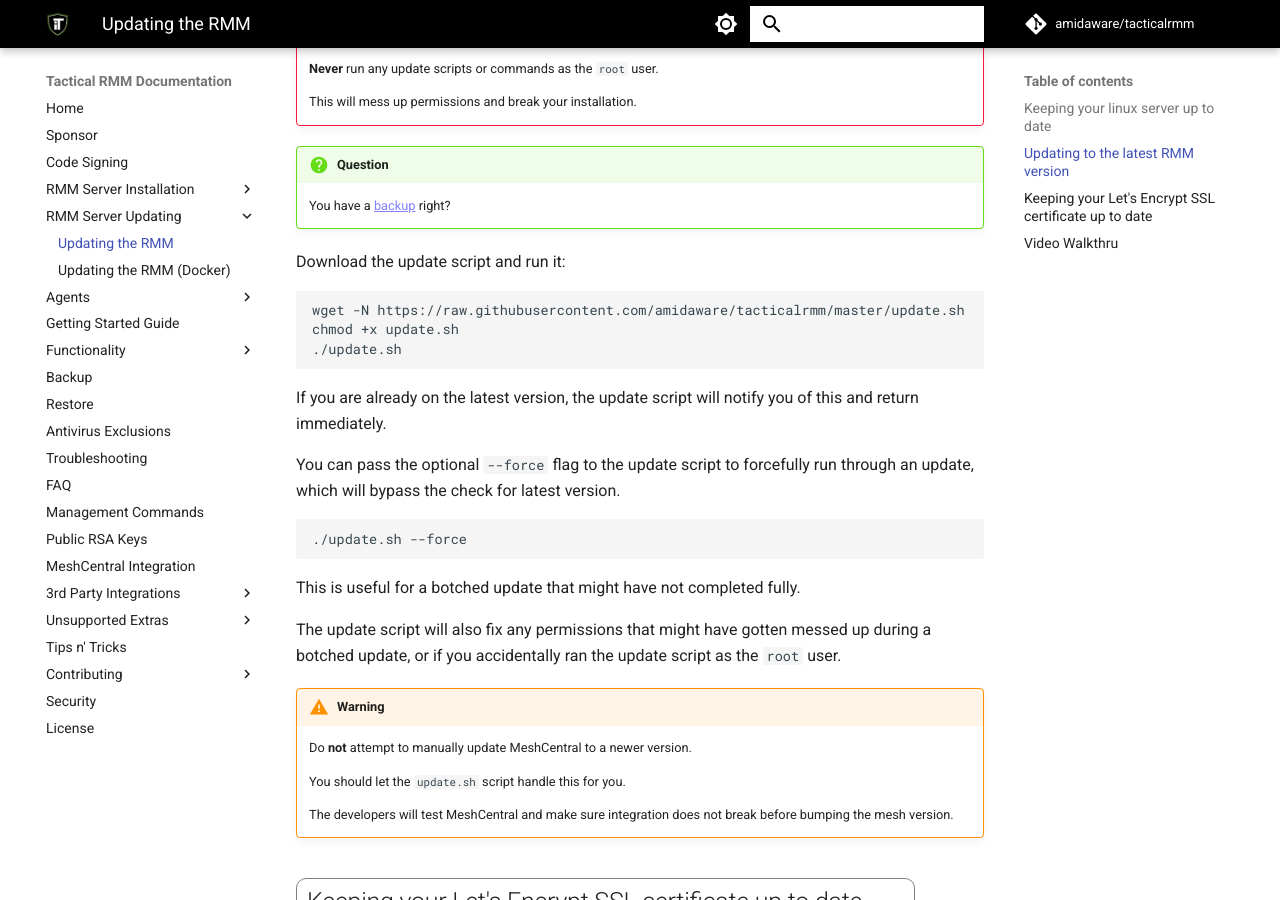
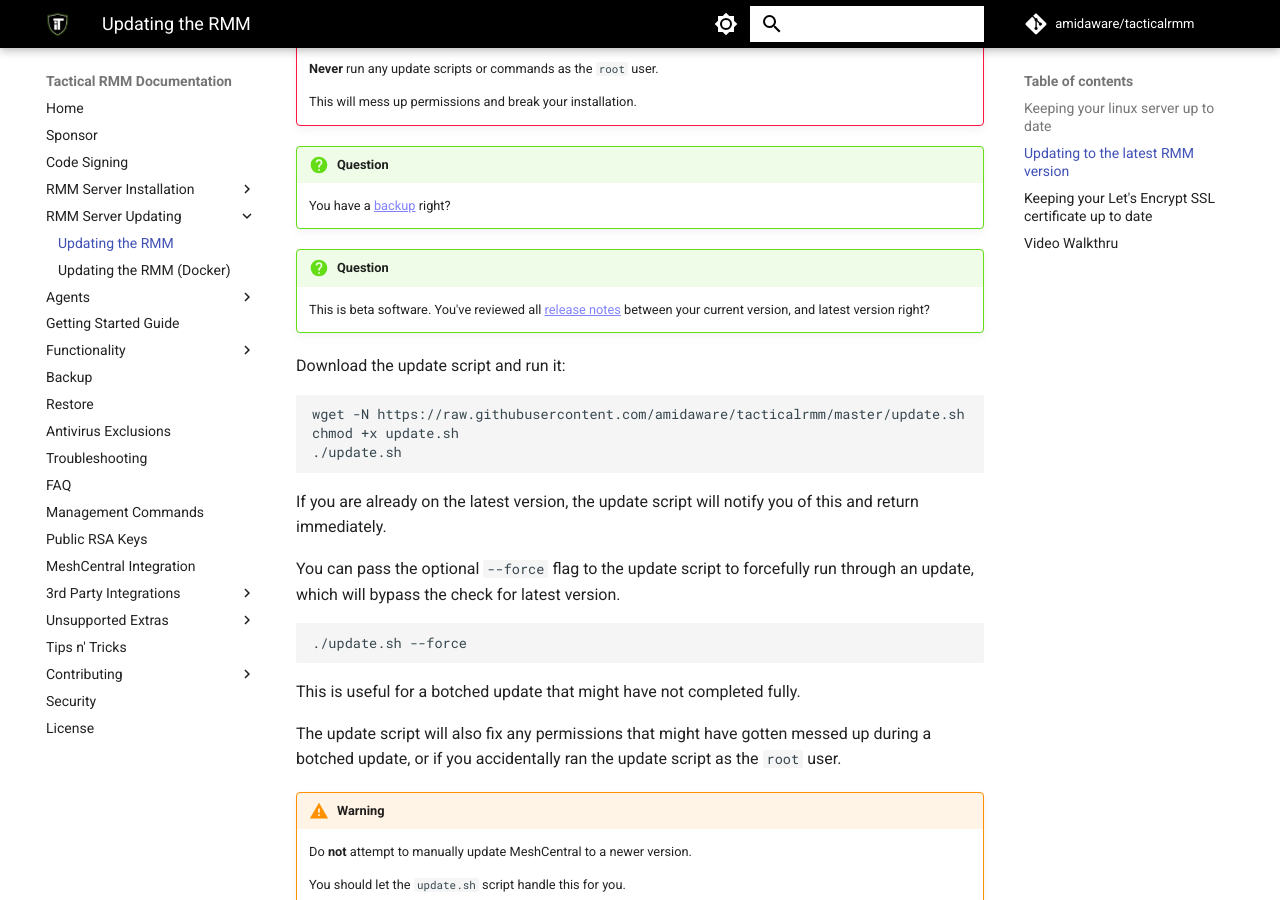
Before and after one commit to amidaware/trmm-docs, an MkDocs documentation site: the page built from docs/update_server.md, in a window 1280 px wide and 900 px high, scrolled down 1026 px. Built offline with MkDocs 1.6.1 and Material for MkDocs 9.7.7, drawn with Linux system fonts in a browser that asks for light colours; comment, search, counter and statistics services are not loaded.

Commit message:
adding read release notes before updating

```diff
--- a/docs/update_server.md
+++ b/docs/update_server.md
@@ -36,6 +36,9 @@
 
 !!!question
     You have a [backup](backup.md) right?
+
+!!!question
+    This is beta software. You've reviewed all [release notes](https://github.com/amidaware/tacticalrmm/releases) between your current version, and latest version right?
 
 Download the update script and run it:
 
```
